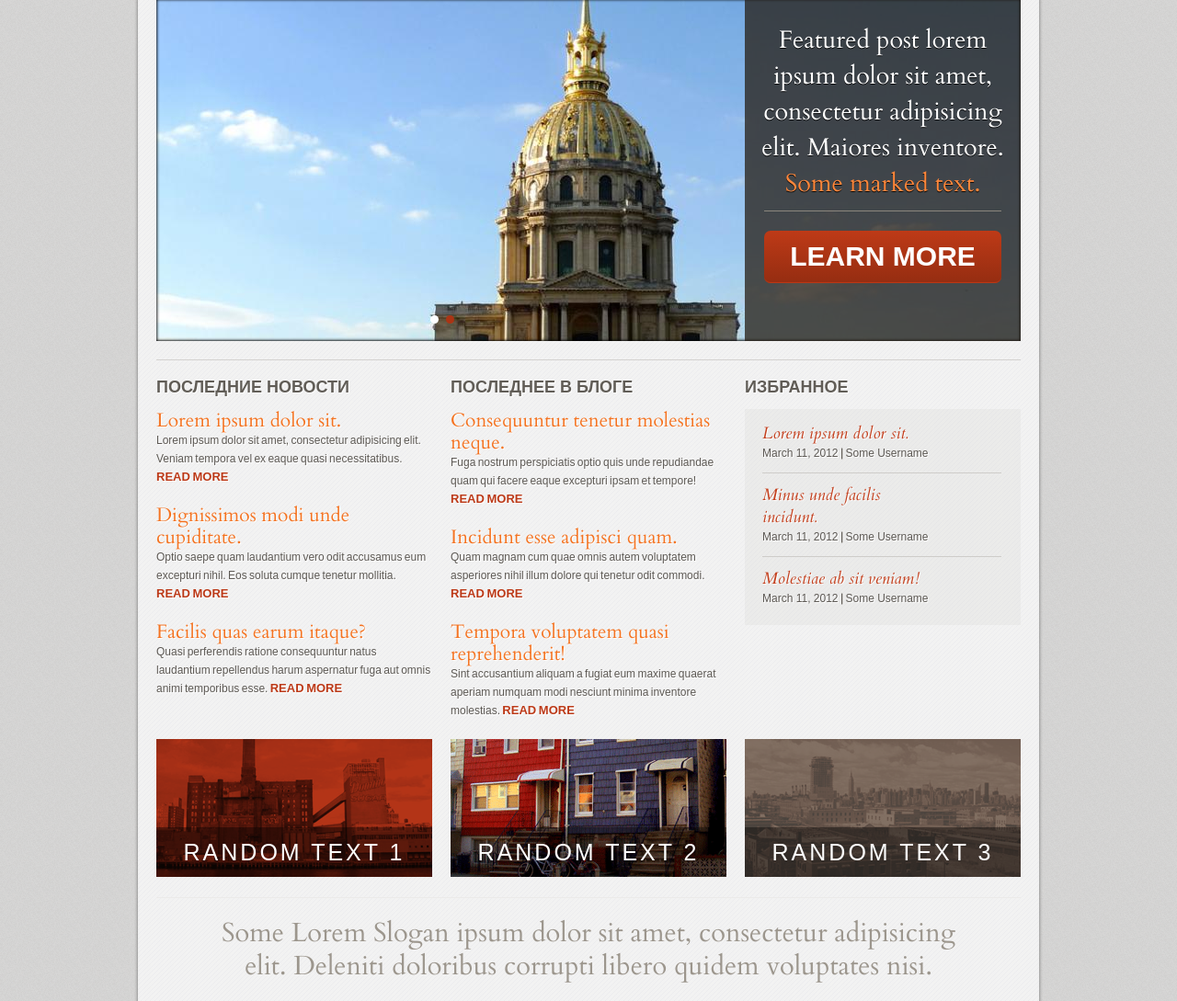
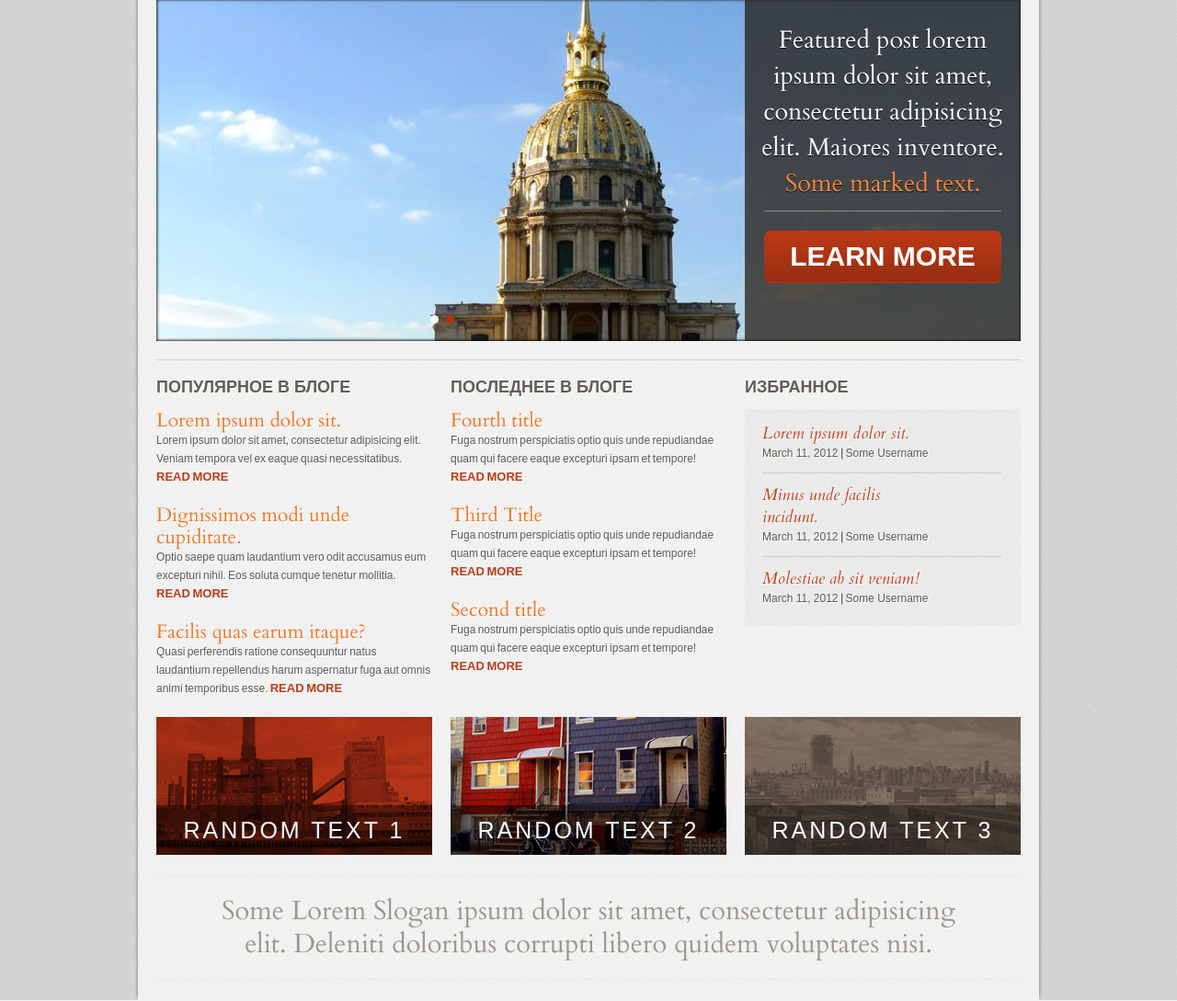
Before and after one commit to Sinled/blog-project, a Django app: template blog_project/blog_project/templates/news.html in a window 1280 px wide. Shown: the part 147-1236 px from the top of the page at 92% size. Run offline with Django 3.2, Linux system fonts and the light colour scheme; the template is opened without the code that fills it: values that come from a table or form of the project are taken from there, others are empty; data comes from the database, SQL or seed files in the repository; both versions use the stored data as it was after the commit; parts of the project's set-up code (start-up, migrations or seed data) failed here and were passed over; some libraries are stand-ins or nearby versions; some web fonts are replaced.

Commit message:
added post types

```diff
--- a/blog_project/blog_project/apps/blog/admin.py
+++ b/blog_project/blog_project/apps/blog/admin.py
@@ -1,4 +1,6 @@
 from django.contrib import admin
 from blog_project.apps.blog.models import Blog
+from blog_project.apps.blog.models import PostType
 
 admin.site.register(Blog)
+admin.site.register(PostType)
--- a/blog_project/blog_project/apps/blog/models.py
+++ b/blog_project/blog_project/apps/blog/models.py
@@ -1,9 +1,18 @@
 from django.db import models
 
 
+class PostType(models.Model):
+    post_type = models.CharField(max_length=30)
+
+    def __unicode__(self):
+        return self.post_type
+
+
 class Blog(models.Model):
+    post_type = models.ForeignKey(PostType)
     post_title = models.CharField(max_length=200)
-    # post_text = models.TextField()
+    post_text = models.TextField()
+    # post_illustration = models.ImageField(upload_to='')
 
     def __unicode__(self):
         return "[%s]" % (self.post_title)
--- a/blog_project/blog_project/templates/news.html
+++ b/blog_project/blog_project/templates/news.html
@@ -29,8 +29,7 @@
 <!-- widget-section -->
 <section class="widget-section section">
 	<div class="widget">
-		<h2><a href="#">Последние новости</a></h2>
-		<!-- news-lsit -->
+		<h2><a href="#">Популярное в блоге</a></h2>
 		<ul class="item-list news-lsit">
 			<li>
 				<h3><a href="#">Lorem ipsum dolor sit.</a></h3>
@@ -47,21 +46,17 @@
 		</ul>
 	</div>
 	<div class="widget">
-		<h2><a href="#">Последнее в блоге</a></h2>
+		<h2><a href="/blog/">Последнее в блоге</a></h2>
 		<!-- news-lsit -->
 		<ul class="item-list news-lsit">
-			<li>
-				<h3><a href="/blog_post/">Consequuntur tenetur molestias neque.</a></h3>
-				<p>Fuga nostrum perspiciatis optio quis unde repudiandae quam qui facere eaque excepturi ipsam et tempore! <a href="/blog_post/" class="btn-more">read more</a></p>
-			</li>
-			<li>
-				<h3><a href="/blog_post/">Incidunt esse adipisci quam.</a></h3>
-				<p>Quam magnam cum quae omnis autem voluptatem asperiores nihil illum dolore qui tenetur odit commodi. <a href="/blog_post/" class="btn-more">read more</a></p>
-			</li>
-			<li>
-				<h3><a href="/blog_post/">Tempora voluptatem quasi reprehenderit!</a></h3>
-				<p>Sint accusantium aliquam a fugiat eum maxime quaerat aperiam numquam modi nesciunt minima inventore molestias. <a href="/blog_post/" class="btn-more">read more</a></p>
-			</li>
+			{% for blog_post in blog_list reversed  %}
+				{% if forloop.counter < 4 %}
+					<li>
+						<h3><a href="/blog/{{ blog_post.id }}/">{{ blog_post.post_title }}</a></h3>
+						<p>Fuga nostrum perspiciatis optio quis unde repudiandae quam qui facere eaque excepturi ipsam et tempore! <a href="/blog/{{ blog_post.id }}/" class="btn-more">read more</a></p>
+					</li>
+				{% endif %}
+			{% endfor %}
 		</ul>
 	</div>
 	<div class="widget">
```
Also changed, not shown: blog_project/blog_project/views.py (+5 -3 lines), blog_project/blog_project/blog_project.db.
